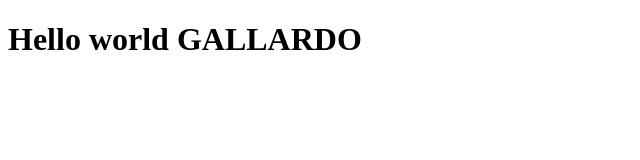
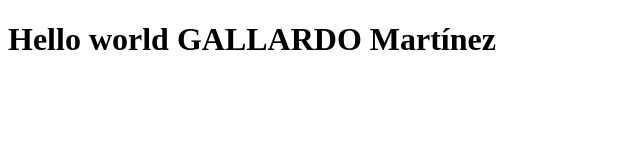
Before and after one commit to gallardowolfcode/jenkins-deploy, a plain HTML site: page index.html in a window 1280 px wide. Shown: the whole page, without its empty margins (0-640 px from the left). Drawn offline with Linux system fonts and the light colour scheme.

Commit message:
apellido

```diff
--- a/index.html
+++ b/index.html
@@ -6,6 +6,6 @@
     <title>Document</title>
 </head>
 <body>
-    <h1>Hello world GALLARDO</h1>
+    <h1>Hello world GALLARDO Martínez</h1>
 </body>
 </html>
```
